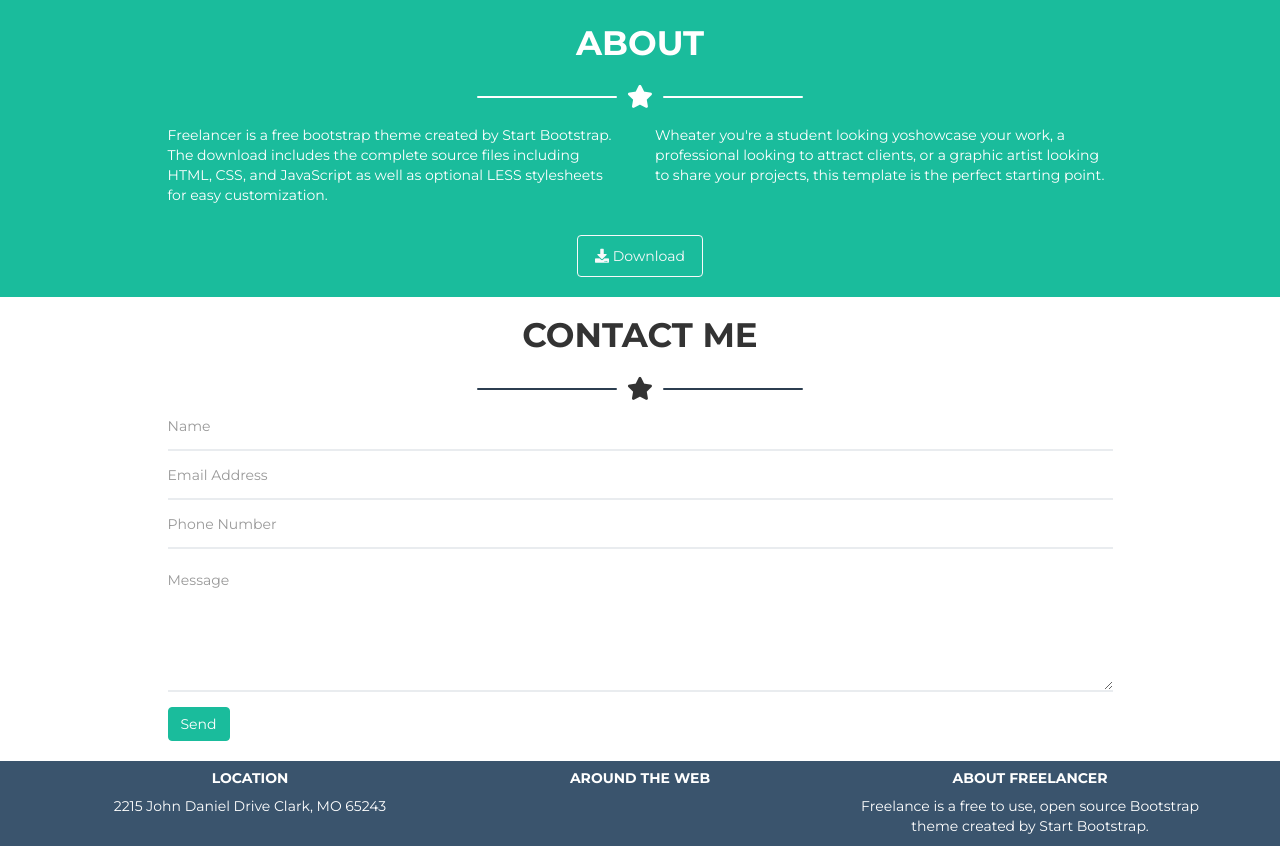
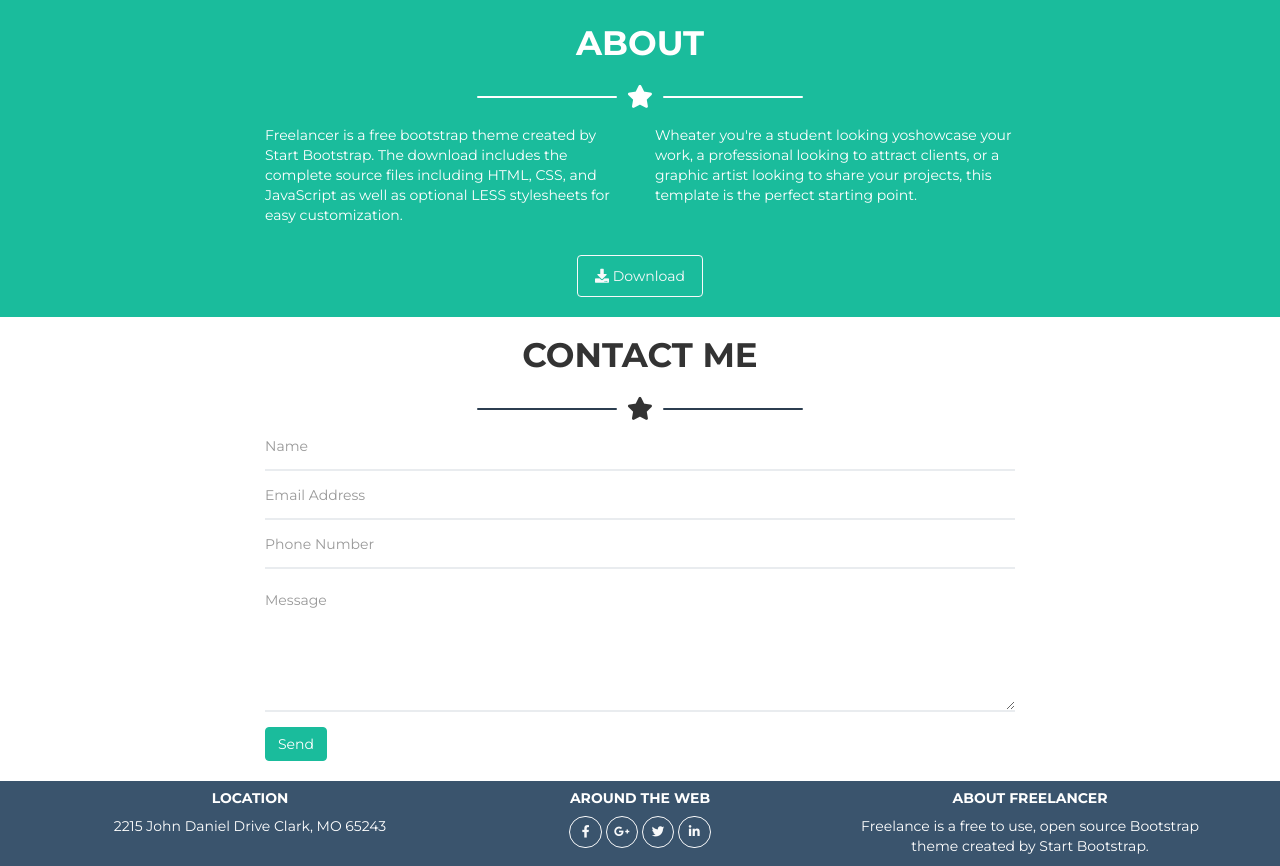
Before and after one commit to andreamarangon/html-css-bootstrap-freelancer, a plain HTML site: page index.html in a window 1280 px wide. Shown: the part 1200-2066 px from the top of the page. Drawn offline with nearby package versions, Linux system fonts and the light colour scheme.

Commit message:
lavoro su footer+migliorie varie

```diff
--- a/assets/css/master.css
+++ b/assets/css/master.css
@@ -137,6 +137,16 @@ h5 {
   border-color: #1abc9c;
 }
 
+/* FOOTER */
+.btn-social {
+  border-radius: 100%;
+  width: 3.25rem;
+  height: 3.25rem;
+  font-size: 1.25rem;
+  justify-content: center;
+  align-items: center;
+  display: inline-flex;
+}
 
 /* UTILITY */
 .mt-1 {
--- a/index.html
+++ b/index.html
@@ -127,10 +127,10 @@
           </div>
         </div>
         <div class="row">
-          <div class="col-xs-offset-1 col-xs-10 col-sm-offset-1 col-sm-5">
+          <div class="col-xs-offset-2 col-xs-8 col-sm-offset-2 col-sm-4">
             <p>Freelancer is a free bootstrap theme created by Start Bootstrap. The download includes the complete source files including HTML, CSS, and JavaScript as well as optional LESS stylesheets for easy customization.</p>
           </div>
-          <div class="col-xs-offset-1 col-xs-10 col-sm-offset-0 col-sm-5">
+          <div class="col-xs-offset-2 col-xs-8 col-sm-offset-0 col-sm-4">
             <p>Wheater you're a student looking yoshowcase your work, a professional looking to attract clients, or a graphic artist looking to share your projects, this template is the perfect starting point.</p>
           </div>
         </div>
@@ -155,7 +155,7 @@
           </div>
         </div>
         <div class="row">
-          <div class="col-xs-offset-1 col-xs-10">
+          <div class="col-xs-offset-2 col-xs-8">
             <form>
               <div class="form-group">
                 <input type="text" class="form-control" placeholder="Name">
@@ -185,6 +185,12 @@
             </div>
             <div class="col-xs-12 col-sm-4">
               <h5>around the web</h5>
+              <div class="">
+                <a class="btn btn-outline-light btn-social" href="#"><i class="fab fa-facebook-f"></i></a>
+                <a class="btn btn-outline-light btn-social" href="#"><i class="fab fa-google-plus-g"></i></a>
+                <a class="btn btn-outline-light btn-social" href="#"><i class="fab fa-twitter"></i></a>
+                <a class="btn btn-outline-light btn-social" href="#"><i class="fab fa-linkedin-in"></i></a>
+              </div>
             </div>
             <div class="col-xs-12 col-sm-4">
               <h5>about freelancer</h5>
```
